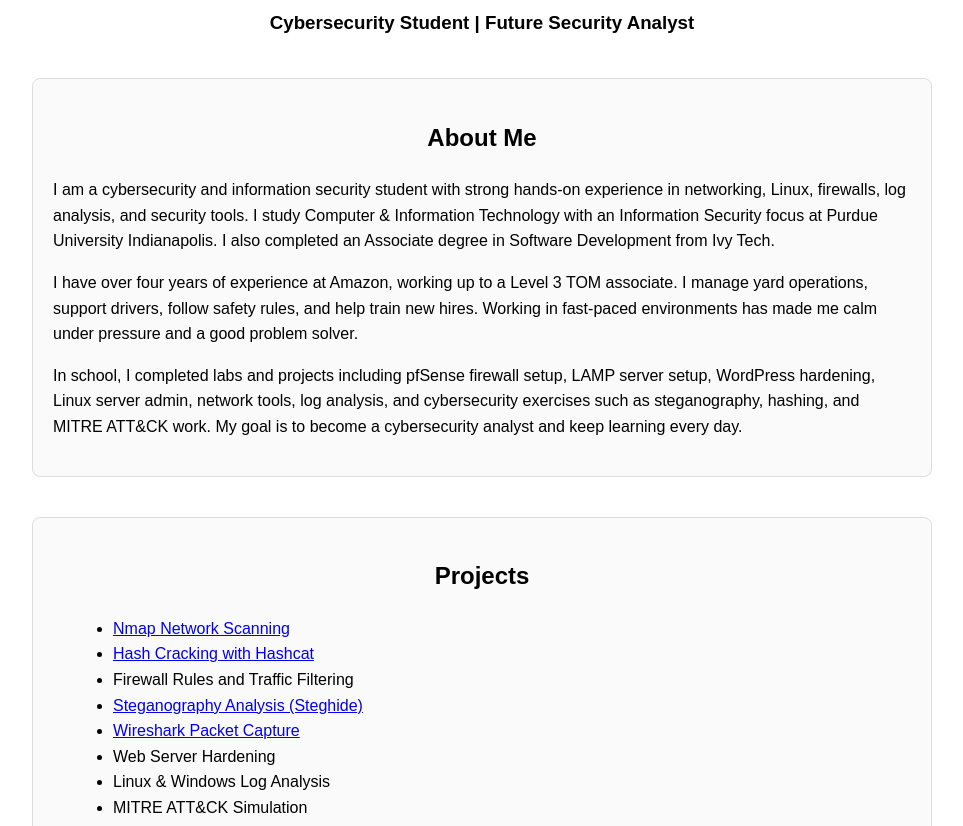
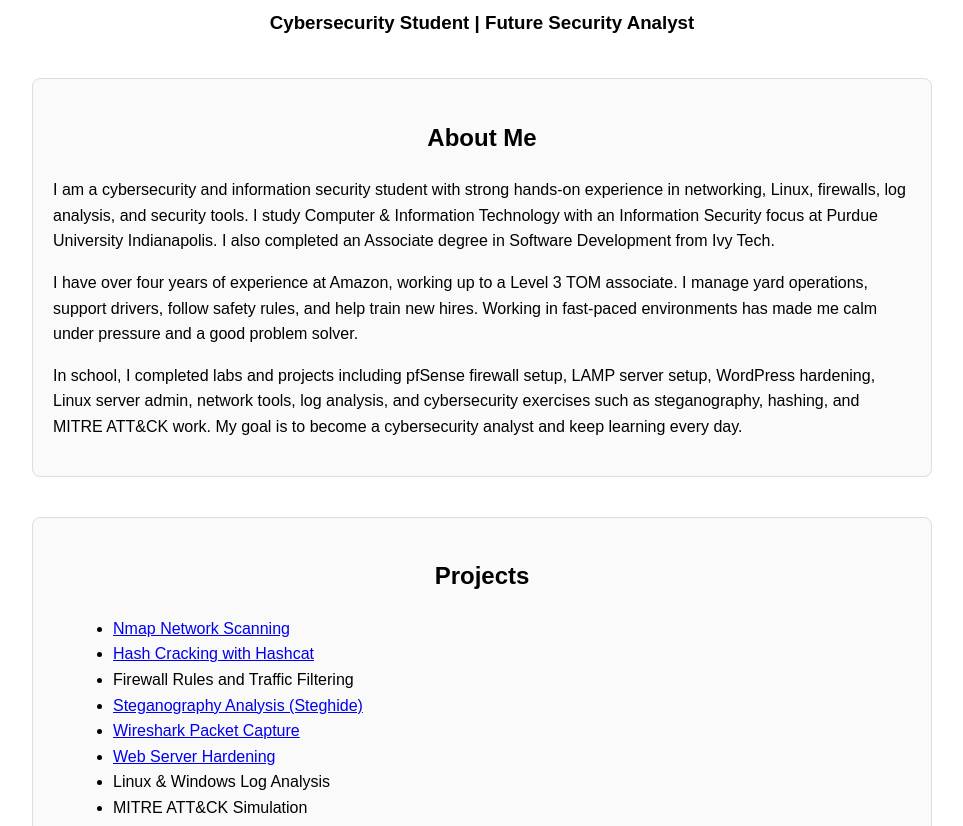
Before and after one commit to manjeetsinghcyber/manjeet-portfolio, a plain HTML site: page index.html in a window 1280 px wide. Shown: the part 126-952 px from the top of the page, without its empty margins (158-1121 px from the left). Drawn offline with Linux system fonts and the light colour scheme.

Commit message:
Update index.html

```diff
--- a/index.html
+++ b/index.html
@@ -60,7 +60,7 @@
             <li>Firewall Rules and Traffic Filtering</li>
             <li><a href="projects/steganalysis.html">Steganography Analysis (Steghide)</a></li>
             <li><a href="projects/wireshark.html">Wireshark Packet Capture</a></li>
-            <li>Web Server Hardening</li>
+            <li><a href="projects/webhardening.html">Web Server Hardening</a></li>
             <li>Linux & Windows Log Analysis</li>
             <li>MITRE ATT&CK Simulation</li>
             <li>Vulnerability Scanning</li>
```
